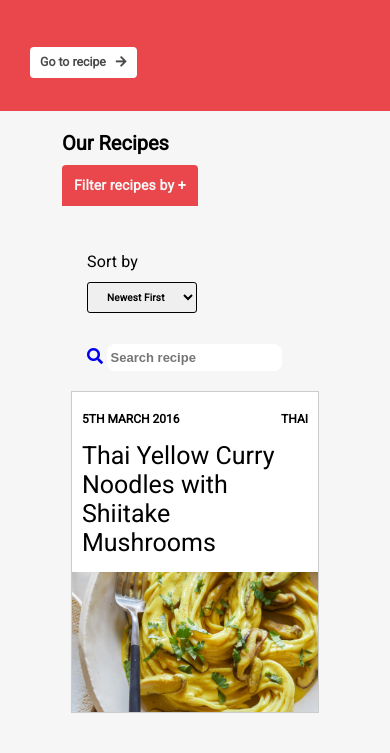
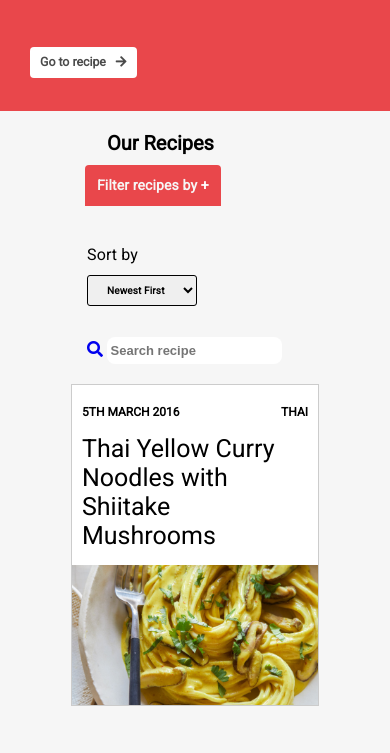
Before and after one commit to bhavanas-jpg/Grilled_Prawn_task, a plain HTML site: page index.html in a window 390 px wide. Shown: the part 1121-1874 px from the top of the page. Drawn offline with nearby package versions, Linux system fonts and the light colour scheme.

Commit message:
added styling for filter by

```diff
--- a/index.js
+++ b/index.js
@@ -73,6 +73,7 @@ function checkInput() {
     }
     if (!isFormValid && subBtn.disabled == false) {
         subBtn.disabled = true;
+
     }
 }
 /**validating the form values */
--- a/style.css
+++ b/style.css
@@ -455,6 +455,25 @@ html {
     top: -3.8px;
 }
 
+@media(max-width: 500px)
+{
+    .container__three h4 {
+        font-size: 19px;
+        margin-left: 50px;
+    }
+    #collapse{
+        margin-left: 28px !important;
+    }
+    #content{
+        margin: -22px 88px 0px 85px;
+        }
+        .sortMobileView{
+            padding: 18px 10px 0px 0px !important;
+        }
+        .container__three{
+            padding: 20px 20px;
+        }
+}
 @media(max-width: 800px) {
     .container__three h4 {
         font-size: 20px;
```
